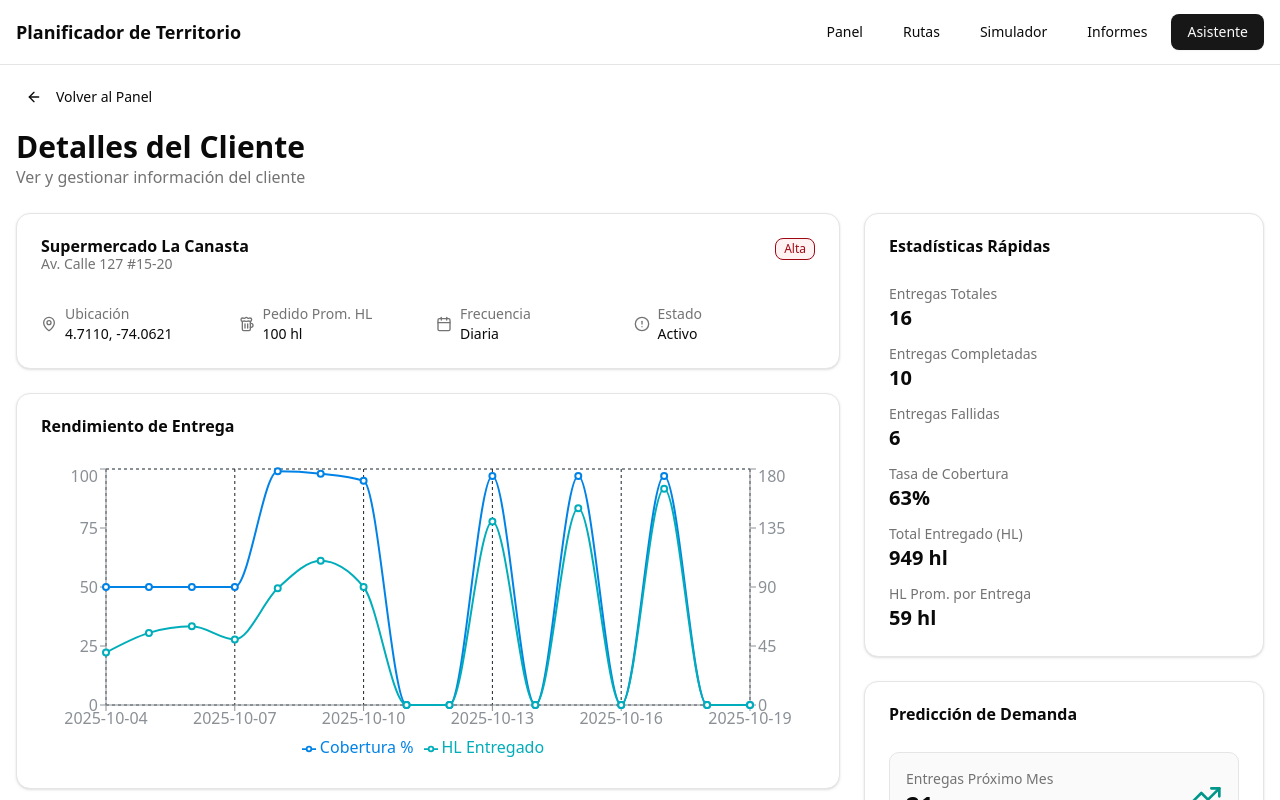
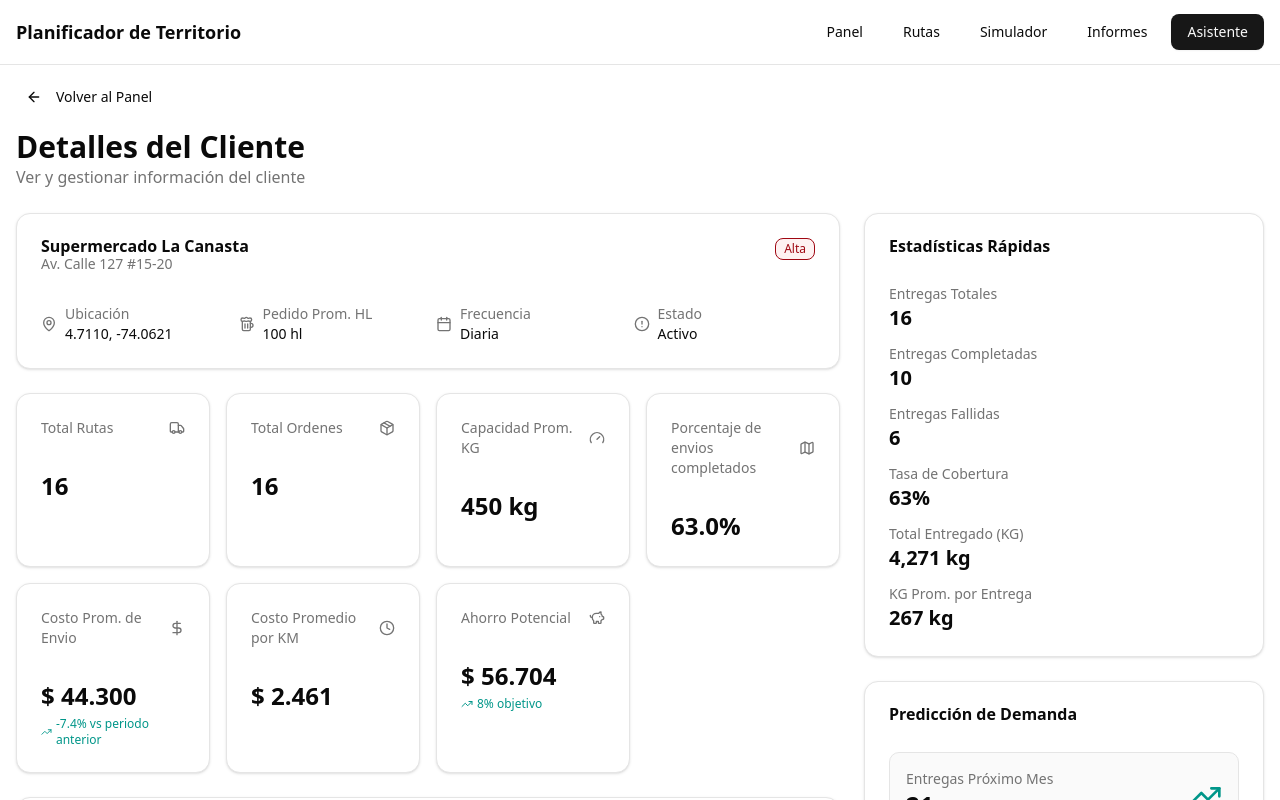
Before and after one commit to OFI-Summer-AI/territory-abi-frontend, a React (Vite) app: page /customers/cust-1 in a window 1280 px wide. Shown: the top 800 px of the page. Built offline with nearby package versions, Linux system fonts and the light colour scheme.

Commit message:
Refactor customer and report components to use kilograms instead of hectoliters for delivery metrics. Update KPI cards and charts for consistency in measurement units across the application.

```diff
--- a/src/modules/customer/customer-page.tsx
+++ b/src/modules/customer/customer-page.tsx
@@ -3,13 +3,19 @@ import { useParams, useNavigate } from "react-router-dom"
 import { Card, CardContent, CardHeader, CardTitle } from "@/shared/ui/card"
 import { Button } from "@/shared/ui/button"
 import { CustomerCard } from "@/modules/dashboard/components/customer-card"
+import { KpiCard } from "@/modules/dashboard/components/kpi-card"
 import { getCustomer } from "@/modules/lib/api"
 import type { Customer } from "@/modules/lib/types"
-import { ArrowLeft, Beer, TrendingUp } from "lucide-react"
+import { ArrowLeft, Beer, TrendingUp, Truck, Package, Gauge, Map, DollarSign, Clock, PiggyBank } from "lucide-react"
 import { LineChart, Line, XAxis, YAxis, CartesianGrid, Tooltip, ResponsiveContainer, Legend } from "recharts"
 import { PredictiveForecast } from "@/modules/customer/predictive-forecast"
 
 export default function CustomerDetailPage() {
+  const COSTO_FIJO_ENVIO = 38000
+  const COSTO_POR_KG = 14
+  const KM_PROMEDIO_POR_ENVIO = 18
+  const OBJETIVO_AHORRO = 0.08
+
   const params = useParams()
   const navigate = useNavigate()
   const customerId = params.id as string
@@ -66,15 +72,37 @@ export default function CustomerDetailPage() {
   const failedDeliveries = totalDeliveries - completedDeliveries
   const completionRate = customer.name === "Restaurante Andrés Carne de Res Jr" ? 70 :
     totalDeliveries > 0 ? Math.round((completedDeliveries / totalDeliveries) * 100) : 0
-  const totalDeliveredHL = deliveries.reduce((sum, d) => sum + (d.delivered_hl || 0), 0)
-  const avgHLPerDelivery = totalDeliveries > 0 ? Math.round(totalDeliveredHL / totalDeliveries) : 0
+  const conversionFactor = customer.avg_order_hl > 0 ? customer.avg_order_kg / customer.avg_order_hl : 0
+  const totalDeliveredKG = deliveries.reduce((sum, d) => sum + (d.delivered_hl || 0) * conversionFactor, 0)
+  const avgKGPerDelivery = totalDeliveries > 0 ? Math.round(totalDeliveredKG / totalDeliveries) : 0
+
+  const totalRutas = new Set(deliveries.map((d) => d.date)).size
+  const totalOrdenes = totalDeliveries
+  const capacidadPromedioKg = customer.avg_order_kg
+  const porcentajeCobertura = completionRate
+
+  const costoPromedioEnvio = COSTO_FIJO_ENVIO + customer.avg_order_kg * COSTO_POR_KG
+  const costoPromedioEnvioPeriodoAnterior = costoPromedioEnvio * 1.08
+  const variacionCostoEnvio =
+    costoPromedioEnvioPeriodoAnterior > 0
+      ? ((costoPromedioEnvio - costoPromedioEnvioPeriodoAnterior) / costoPromedioEnvioPeriodoAnterior) * 100
+      : 0
+  const costoPromedioPorKm = KM_PROMEDIO_POR_ENVIO > 0 ? costoPromedioEnvio / KM_PROMEDIO_POR_ENVIO : 0
+  const potentialSavings = costoPromedioEnvio * totalDeliveries * OBJETIVO_AHORRO
+
+  const formatMoney = (value: number) =>
+    new Intl.NumberFormat("es-CO", {
+      style: "currency",
+      currency: "COP",
+      maximumFractionDigits: 0,
+    }).format(value)
 
   const performanceData = last30.map((d) => ({
     date: d.date,
     compliance: d.status === "delivered" && d.delivered_hl > 0
       ? Math.min(100, Math.round((d.delivered_hl / d.ordered_hl) * 100))
       : 0,
-    delivered_hl: d.delivered_hl || 0,
+    delivered_kg: (d.delivered_hl || 0) * conversionFactor,
   }))
 
   return (
@@ -96,6 +124,41 @@ export default function CustomerDetailPage() {
           <div className="space-y-6 lg:col-span-2">
             {/* Customer Info Card */}
             <CustomerCard customer={customer} />
+
+            {/* KPI del Cliente */}
+            <div className="grid gap-4 md:grid-cols-2 xl:grid-cols-4">
+              <KpiCard label="Total Rutas" value={totalRutas} icon={<Truck className="h-4 w-4" />} />
+              <KpiCard label="Total Ordenes" value={totalOrdenes} icon={<Package className="h-4 w-4" />} />
+              <KpiCard
+                label="Capacidad Prom. KG"
+                value={`${capacidadPromedioKg.toFixed(0)} kg`}
+                icon={<Gauge className="h-4 w-4" />}
+              />
+              <KpiCard
+                label="Porcentaje de envios completados"
+                value={`${porcentajeCobertura.toFixed(1)}%`}
+                icon={<Map className="h-4 w-4" />}
+              />
+              <KpiCard
+                label="Costo Prom. de Envio"
+                value={formatMoney(costoPromedioEnvio)}
+                icon={<DollarSign className="h-4 w-4" />}
+                trend={variacionCostoEnvio <= 0 ? "up" : "down"}
+                trendValue={`${variacionCostoEnvio.toFixed(1)}% vs periodo anterior`}
+              />
+              <KpiCard
+                label="Costo Promedio por KM"
+                value={formatMoney(costoPromedioPorKm)}
+                icon={<Clock className="h-4 w-4" />}
+              />
+              <KpiCard
+                label="Ahorro Potencial"
+                value={formatMoney(potentialSavings)}
+                icon={<PiggyBank className="h-4 w-4" />}
+                trend="up"
+                trendValue={`${(OBJETIVO_AHORRO * 100).toFixed(0)}% objetivo`}
+              />
+            </div>
 
             {/* Delivery Performance Chart (coverage by date and delivered HL) */}
             <Card>
@@ -129,10 +192,10 @@ export default function CustomerDetailPage() {
                     <Line
                       yAxisId="right"
                       type="monotone"
-                      dataKey="delivered_hl"
+                      dataKey="delivered_kg"
                       stroke="oklch(0.65 0.18 200)"
                       strokeWidth={2}
-                      name="HL Entregado"
+                      name="KG Entregado"
                     />
                   </LineChart>
                 </ResponsiveContainer>
@@ -169,12 +232,12 @@ export default function CustomerDetailPage() {
                   <div className="text-xl font-bold">{completionRate}%</div>
                 </div>
                 <div>
-                  <div className="text-sm text-muted-foreground">Total Entregado (HL)</div>
-                  <div className="text-xl font-bold">{totalDeliveredHL.toLocaleString()} hl</div>
+                  <div className="text-sm text-muted-foreground">Total Entregado (KG)</div>
+                  <div className="text-xl font-bold">{Math.round(totalDeliveredKG).toLocaleString()} kg</div>
                 </div>
                 <div>
-                  <div className="text-sm text-muted-foreground">HL Prom. por Entrega</div>
-                  <div className="text-xl font-bold">{avgHLPerDelivery} hl</div>
+                  <div className="text-sm text-muted-foreground">KG Prom. por Entrega</div>
+                  <div className="text-xl font-bold">{avgKGPerDelivery} kg</div>
                 </div>
               </CardContent>
             </Card>
--- a/src/modules/customer/customer-table.tsx
+++ b/src/modules/customer/customer-table.tsx
@@ -29,9 +29,10 @@ export function CustomerTable({ customers, onView }: CustomerTableProps) {
     return Math.round((completedDeliveries / totalDeliveries) * 100)
   }
 
-  const getTotalHectolitersDelivered = (customer: Customer) => {
+  const getTotalKilogramsDelivered = (customer: Customer) => {
+    const conversionFactor = customer.avg_order_hl > 0 ? customer.avg_order_kg / customer.avg_order_hl : 0
     return customer.delivery_history?.reduce((total, delivery) => {
-      return total + delivery.delivered_hl
+      return total + delivery.delivered_hl * conversionFactor
     }, 0) ?? 0
   }
 
@@ -72,7 +73,7 @@ export function CustomerTable({ customers, onView }: CustomerTableProps) {
             <TableHead>Cliente</TableHead>
             <TableHead>Entregas Efectivas</TableHead>
             <TableHead>Entregas Cubiertas</TableHead>
-            <TableHead>HL Entregado</TableHead>
+            <TableHead>KG Entregado</TableHead>
             <TableHead>Prioridad</TableHead>
             <TableHead>Frecuencia</TableHead>
             <TableHead className="text-right">Acciones</TableHead>
@@ -82,7 +83,7 @@ export function CustomerTable({ customers, onView }: CustomerTableProps) {
           {customers.map((customer) => {
             const deliveryStats = getEffectiveDeliveries(customer)
             const completionRate = getDeliveryCompletionRate(customer)
-            const totalHL = getTotalHectolitersDelivered(customer)
+            const totalKg = getTotalKilogramsDelivered(customer)
 
             return (
               <TableRow key={customer.id}>
@@ -114,8 +115,8 @@ export function CustomerTable({ customers, onView }: CustomerTableProps) {
                   </div>
                 </TableCell>
                 <TableCell>
-                  <div className="text-sm font-medium">{totalHL.toLocaleString()} HL</div>
-                  <div className="text-xs text-muted-foreground">Promedio: {customer.avg_order_hl} HL</div>
+                  <div className="text-sm font-medium">{Math.round(totalKg).toLocaleString()} KG</div>
+                  <div className="text-xs text-muted-foreground">Promedio: {customer.avg_order_kg} KG</div>
                 </TableCell>
                 <TableCell>
                   <Badge className={getPriorityColor(customer.priority)}>
--- a/src/modules/dashboard/dashboard-page.tsx
+++ b/src/modules/dashboard/dashboard-page.tsx
@@ -250,14 +250,13 @@ export default function DashboardPage() {
                 <div className="mt-4 grid gap-3">
                   <KpiCard label="Total Rutas" value={rutasDelCliente.length} icon={<Truck className="h-4 w-4" />} />
                   <KpiCard label="Total Ordenes" value={totalOrdenesCliente} icon={<Package className="h-4 w-4" />} />
-                  <KpiCard label="Total Clientes" value={totalClientesMismoCentro} icon={<Users className="h-4 w-4" />} />
                   <KpiCard
                     label="Capacidad Prom. KG"
                     value={`${capacidadPromedioKgCliente.toFixed(0)} kg`}
                     icon={<Gauge className="h-4 w-4" />}
                   />
                   <KpiCard
-                    label="Porcentaje de Cobertura"
+                    label="Porcentaje de envios completados"
                     value={`${coberturaCliente.toFixed(1)}%`}
                     icon={<Map className="h-4 w-4" />}
                   />
--- a/src/modules/report/report-page.tsx
+++ b/src/modules/report/report-page.tsx
@@ -31,11 +31,12 @@ export default function ReportsPage() {
     loadData()
   }, [dateRange])
 
-  // Calculate comparison data (ordered vs delivered hectoliters)
+  // Calculate comparison data (ordered vs delivered in KG)
   const comparisonData = customers.map((customer) => {
     const deliveries = customer.delivery_history || []
-    const totalOrderedHL = deliveries.reduce((sum, delivery) => sum + delivery.ordered_hl, 0)
-    const totalDeliveredHL = deliveries.reduce((sum, delivery) => sum + delivery.delivered_hl, 0)
+    const conversionFactor = customer.avg_order_hl > 0 ? customer.avg_order_kg / customer.avg_order_hl : 0
+    const totalOrderedKG = deliveries.reduce((sum, delivery) => sum + delivery.ordered_hl * conversionFactor, 0)
+    const totalDeliveredKG = deliveries.reduce((sum, delivery) => sum + delivery.delivered_hl * conversionFactor, 0)
     const completedDeliveries = deliveries.filter(d => d.status === "delivered" && d.delivered_hl > 0).length
     const totalDeliveries = deliveries.length
     const completionRate = totalDeliveries > 0 ? (completedDeliveries / totalDeliveries) * 100 : 0
@@ -43,8 +44,8 @@ export default function ReportsPage() {
     return {
       customer_id: customer.id,
       customer_name: customer.name,
-      proposed_hl: totalOrderedHL,
-      delivered_hl: totalDeliveredHL,
+      proposed_kg: totalOrderedKG,
+      delivered_kg: totalDeliveredKG,
       completion_rate: completionRate,
       total_deliveries: totalDeliveries,
       completed_deliveries: completedDeliveries,
@@ -56,15 +57,15 @@ export default function ReportsPage() {
   // Chart data for visualization
   const chartData = comparisonData.slice(0, 8).map((item) => ({
     name: item.customer_name,
-    Pedidos: item.proposed_hl,
-    Entregados: item.delivered_hl,
+    Pedidos: item.proposed_kg,
+    Entregados: item.delivered_kg,
   }))
 
   // Summary statistics
-  const totalOrderedHL = comparisonData.reduce((sum, item) => sum + item.proposed_hl, 0)
-  const totalDeliveredHL = comparisonData.reduce((sum, item) => sum + item.delivered_hl, 0)
-  const variance = totalDeliveredHL - totalOrderedHL
-  const variancePercent = totalOrderedHL > 0 ? ((variance / totalOrderedHL) * 100).toFixed(1) : "0"
+  const totalOrderedKG = comparisonData.reduce((sum, item) => sum + item.proposed_kg, 0)
+  const totalDeliveredKG = comparisonData.reduce((sum, item) => sum + item.delivered_kg, 0)
+  const variance = totalDeliveredKG - totalOrderedKG
+  const variancePercent = totalOrderedKG > 0 ? ((variance / totalOrderedKG) * 100).toFixed(1) : "0"
 
   if (loading) {
     return (
@@ -80,7 +81,7 @@ export default function ReportsPage() {
           <div className="flex items-center justify-between">
             <div>
               <h2 className="text-3xl font-bold">Informes de Entrega de Clientes</h2>
-              <p className="text-muted-foreground">Compara hectolitros pedidos vs entregados y exporta datos de clientes</p>
+              <p className="text-muted-foreground">Compara kilogramos pedidos vs entregados y exporta datos de clientes</p>
             </div>
             <ExportButton data={comparisonData} filename={`customer-delivery-report-${dateRange.start}`} />
           </div>
@@ -123,19 +124,19 @@ export default function ReportsPage() {
 
           <Card>
             <CardHeader className="pb-2">
-              <CardTitle className="text-sm font-medium text-muted-foreground">Total Pedido (HL)</CardTitle>
+              <CardTitle className="text-sm font-medium text-muted-foreground">Total Pedido (KG)</CardTitle>
             </CardHeader>
             <CardContent>
-              <div className="text-2xl font-bold">{totalOrderedHL.toFixed(1)} HL</div>
+              <div className="text-2xl font-bold">{totalOrderedKG.toFixed(1)} KG</div>
             </CardContent>
           </Card>
 
           <Card>
             <CardHeader className="pb-2">
-              <CardTitle className="text-sm font-medium text-muted-foreground">Total Entregado (HL)</CardTitle>
+              <CardTitle className="text-sm font-medium text-muted-foreground">Total Entregado (KG)</CardTitle>
             </CardHeader>
             <CardContent>
-              <div className="text-2xl font-bold">{totalDeliveredHL.toFixed(1)} HL</div>
+              <div className="text-2xl font-bold">{totalDeliveredKG.toFixed(1)} KG</div>
             </CardContent>
           </Card>
 
@@ -146,7 +147,7 @@ export default function ReportsPage() {
             <CardContent>
               <div className="text-2xl font-bold">
                 {variance > 0 ? "+" : ""}
-                {variance.toFixed(1)} HL
+                {variance.toFixed(1)} KG
               </div>
               <div className="text-sm text-muted-foreground">
                 {variance > 0 ? "+" : ""}
@@ -159,7 +160,7 @@ export default function ReportsPage() {
         {/* Comparison Chart */}
         <Card className="mb-6">
           <CardHeader>
-            <CardTitle>Hectolitros Pedidos vs Entregados</CardTitle>
+            <CardTitle>Kilogramos Pedidos vs Entregados</CardTitle>
           </CardHeader>
           <CardContent>
             <ResponsiveContainer width="100%" height={400}>
@@ -168,7 +169,7 @@ export default function ReportsPage() {
                 <XAxis dataKey="name" stroke="oklch(0.65 0.01 240)" />
                 <YAxis
                   stroke="oklch(0.65 0.01 240)"
-                  label={{ value: "Hectolitros (HL)", angle: -90, position: "insideLeft" }}
+                  label={{ value: "Kilogramos (KG)", angle: -90, position: "insideLeft" }}
                 />
                 <Tooltip
                   contentStyle={{
@@ -197,8 +198,8 @@ export default function ReportsPage() {
                   <tr className="border-b">
                     <th className="p-3 text-left text-sm font-medium text-muted-foreground">Cliente</th>
                     <th className="p-3 text-left text-sm font-medium text-muted-foreground">Prioridad</th>
-                    <th className="p-3 text-right text-sm font-medium text-muted-foreground">Pedido (HL)</th>
-                    <th className="p-3 text-right text-sm font-medium text-muted-foreground">Entregado (HL)</th>
+                    <th className="p-3 text-right text-sm font-medium text-muted-foreground">Pedido (KG)</th>
+                    <th className="p-3 text-right text-sm font-medium text-muted-foreground">Entregado (KG)</th>
                     <th className="p-3 text-right text-sm font-medium text-muted-foreground">Variación</th>
                     <th className="p-3 text-right text-sm font-medium text-muted-foreground">Tasa de Cobertura</th>
                     <th className="p-3 text-right text-sm font-medium text-muted-foreground">Entregas Totales</th>
@@ -206,8 +207,8 @@ export default function ReportsPage() {
                 </thead>
                 <tbody>
                   {comparisonData.map((item) => {
-                    const variance = item.delivered_hl - item.proposed_hl
-                    const variancePercent = item.proposed_hl > 0 ? ((variance / item.proposed_hl) * 100).toFixed(1) : "0"
+                    const variance = item.delivered_kg - item.proposed_kg
+                    const variancePercent = item.proposed_kg > 0 ? ((variance / item.proposed_kg) * 100).toFixed(1) : "0"
 
                     return (
                       <tr key={item.customer_id} className="border-b">
@@ -225,8 +226,8 @@ export default function ReportsPage() {
                             {item.priority === "high" ? "alta" : item.priority === "medium" ? "media" : "baja"}
                           </span>
                         </td>
-                        <td className="p-3 text-right">{item.proposed_hl.toFixed(1)}</td>
-                        <td className="p-3 text-right">{item.delivered_hl.toFixed(1)}</td>
+                        <td className="p-3 text-right">{item.proposed_kg.toFixed(1)}</td>
+                        <td className="p-3 text-right">{item.delivered_kg.toFixed(1)}</td>
                         <td className="p-3 text-right">
                           <span className={variance > 0 ? "text-destructive" : "text-chart-2"}>
                             {variance > 0 ? "+" : ""}
@@ -255,8 +256,8 @@ export default function ReportsPage() {
               <h4 className="font-medium">Rendimiento de Entrega</h4>
               <p className="mt-1 text-sm text-muted-foreground">
                 {variance > 0
-                  ? `Los hectolitros entregados superaron lo pedido en ${variance.toFixed(1)} HL (${variancePercent}%). Esto puede indicar sobreentrega o discrepancias de datos.`
-                  : `Los hectolitros entregados fueron ${Math.abs(variance).toFixed(1)} HL menos que lo pedido (${Math.abs(Number.parseFloat(variancePercent))}%). Considera revisar los procesos de entrega.`}
+                  ? `Los kilogramos entregados superaron lo pedido en ${variance.toFixed(1)} KG (${variancePercent}%). Esto puede indicar sobreentrega o discrepancias de datos.`
+                  : `Los kilogramos entregados fueron ${Math.abs(variance).toFixed(1)} KG menos que lo pedido (${Math.abs(Number.parseFloat(variancePercent))}%). Considera revisar los procesos de entrega.`}
               </p>
             </div>
 
--- a/src/modules/routes/route-detail-page.tsx
+++ b/src/modules/routes/route-detail-page.tsx
@@ -234,13 +234,6 @@ export default function RouteDetailPage() {
                 </div>
 
                 <div>
-                  <div className="text-sm text-muted-foreground">Peso Total HL</div>
-                  <div className="text-2xl font-bold">
-                    {route.stops.reduce((sum, stop) => sum + stop.order_hl, 0)} hl
-                  </div>
-                </div>
-
-                <div>
                   <div className="text-sm text-muted-foreground">Número de Paradas</div>
                   <div className="text-2xl font-bold">{route.stops.length}</div>
                 </div>
```
